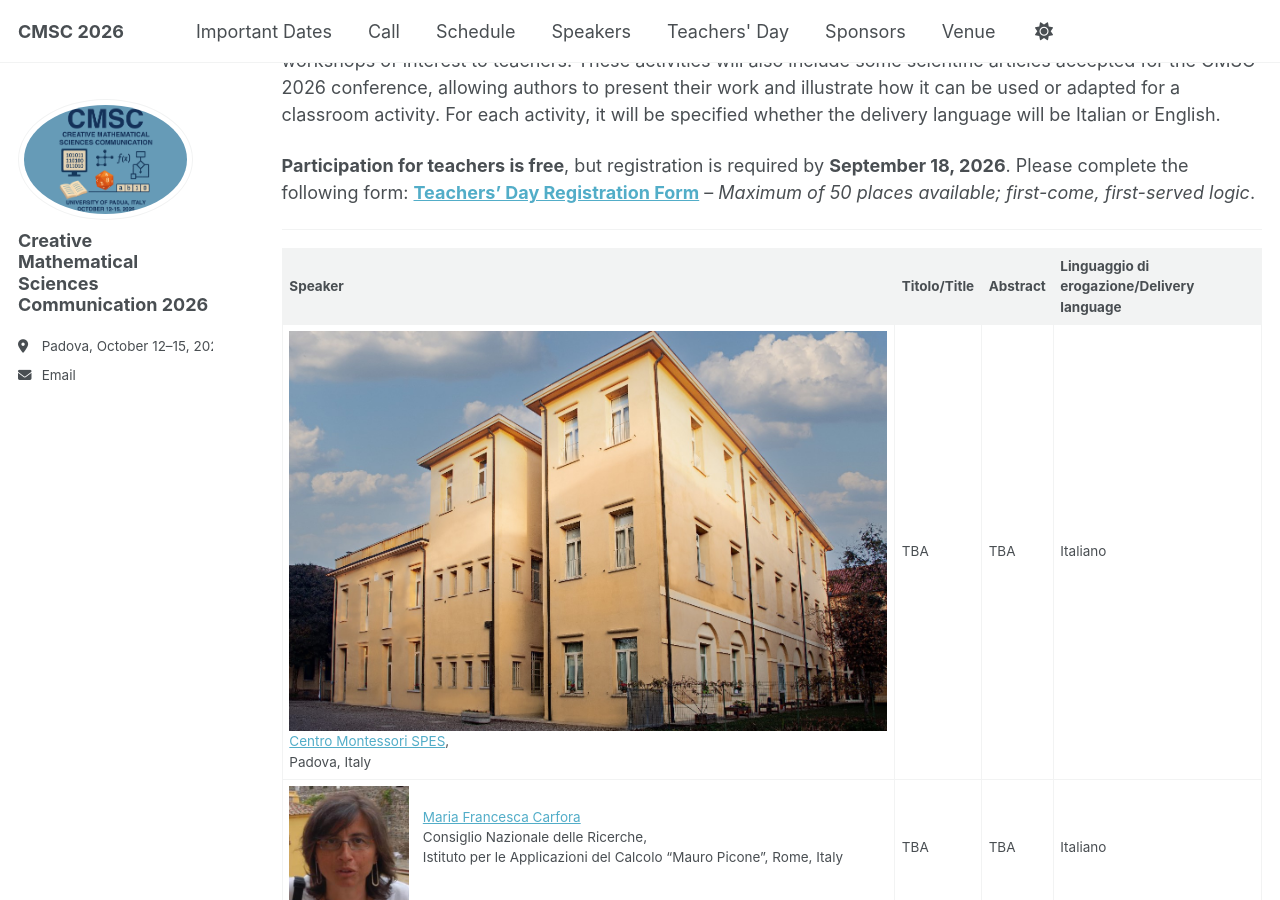
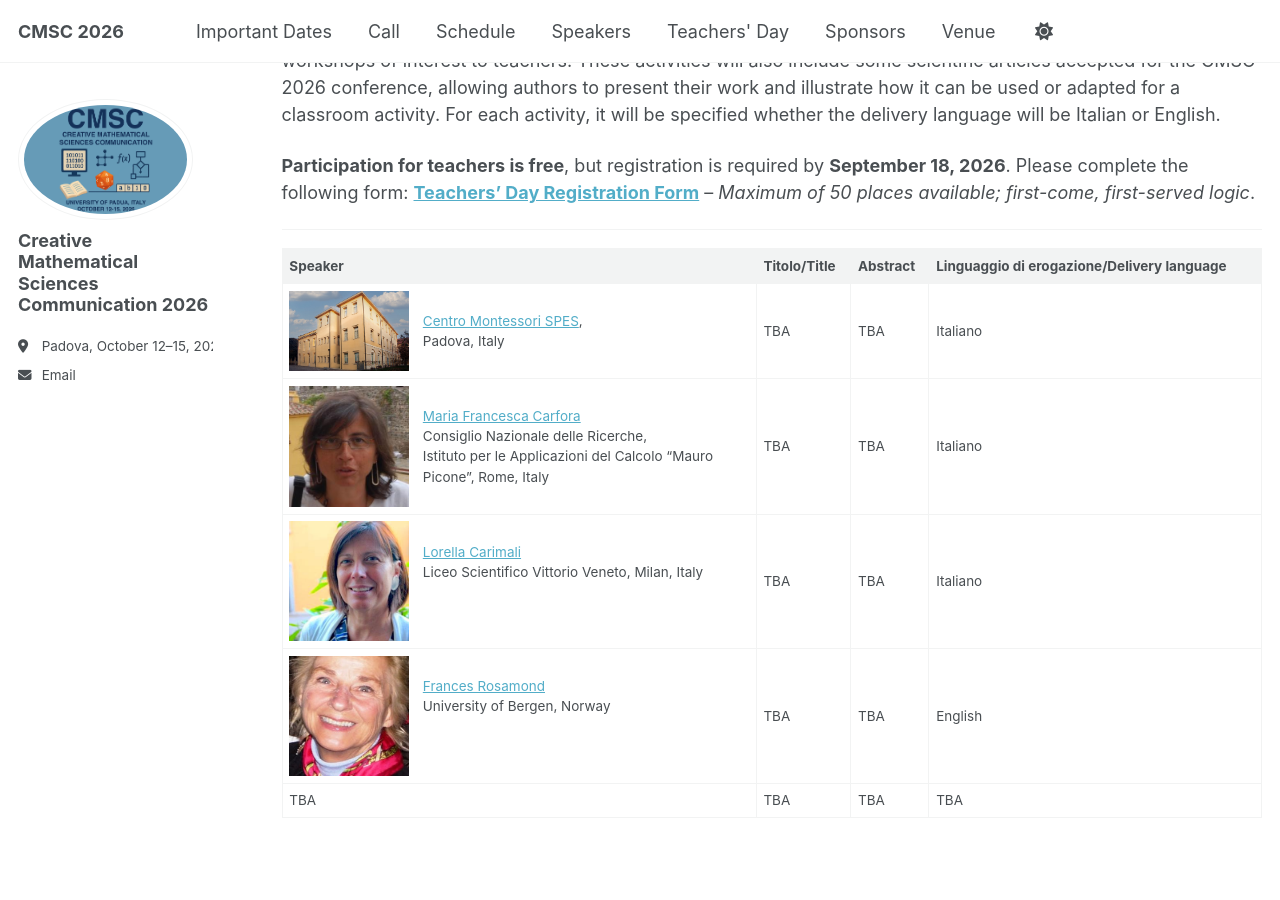
Before and after one commit to CMSC2026/cmsc2026.github.io, a Jekyll site: the page built from _pages/teachers-day.md, in a window 1280 px wide and 900 px high, scrolled down 662 px. Built offline with Jekyll 4.4.1, drawn with Linux system fonts in a browser that asks for light colours; a script that is not in the unit is left out.

Commit message:
fix size img SPES

```diff
--- a/_pages/teachers-day.md
+++ b/_pages/teachers-day.md
@@ -27,7 +27,7 @@
 
 | **Speaker** | **Titolo/Title** | **Abstract** | **Linguaggio di erogazione/Delivery language** |
 |-------------|------------------|--------------|-----------------------------------------------|
-| ![](/images/teachers-day-spes-montessori.jpg) <br> [Centro Montessori SPES](https://www.spes.pd.it/educare/offerta-didattica/centro-montessori/), <br> Padova, Italy | TBA | TBA | Italiano |
+| ![](/images/teachers-day-spes-montessori.jpg){: style="float: left; margin-right: 1em; max-width:120px;" } <br> [Centro Montessori SPES](https://www.spes.pd.it/educare/offerta-didattica/centro-montessori/), <br> Padova, Italy | TBA | TBA | Italiano |
 | ![](/images/teachers-day-maria-francesca-carfora.jpg){: style="float: left; margin-right: 1em; max-width:120px;" } <br> [Maria Francesca Carfora](https://sites.google.com/view/francescacarfora)<br> Consiglio Nazionale delle Ricerche,<br>Istituto per le Applicazioni del Calcolo “Mauro Picone”, Rome, Italy | TBA | TBA | Italiano |
 | ![](/images/teachers-day-lorella-carimali.jpg){: style="float: left; margin-right: 1em; max-width:120px;" } <br> [Lorella Carimali](https://lorellacarimali.it) <br> Liceo Scientifico Vittorio Veneto, Milan, Italy | TBA | TBA | Italiano |
 | ![](/images/teachers-day-frances-rosamond.jpeg){: style="float: left; margin-right: 1em; max-width:120px;" } <br>[Frances Rosamond](https://en.wikipedia.org/wiki/Frances_A._Rosamond)<br> University of Bergen, Norway | TBA  | TBA | English |
```
